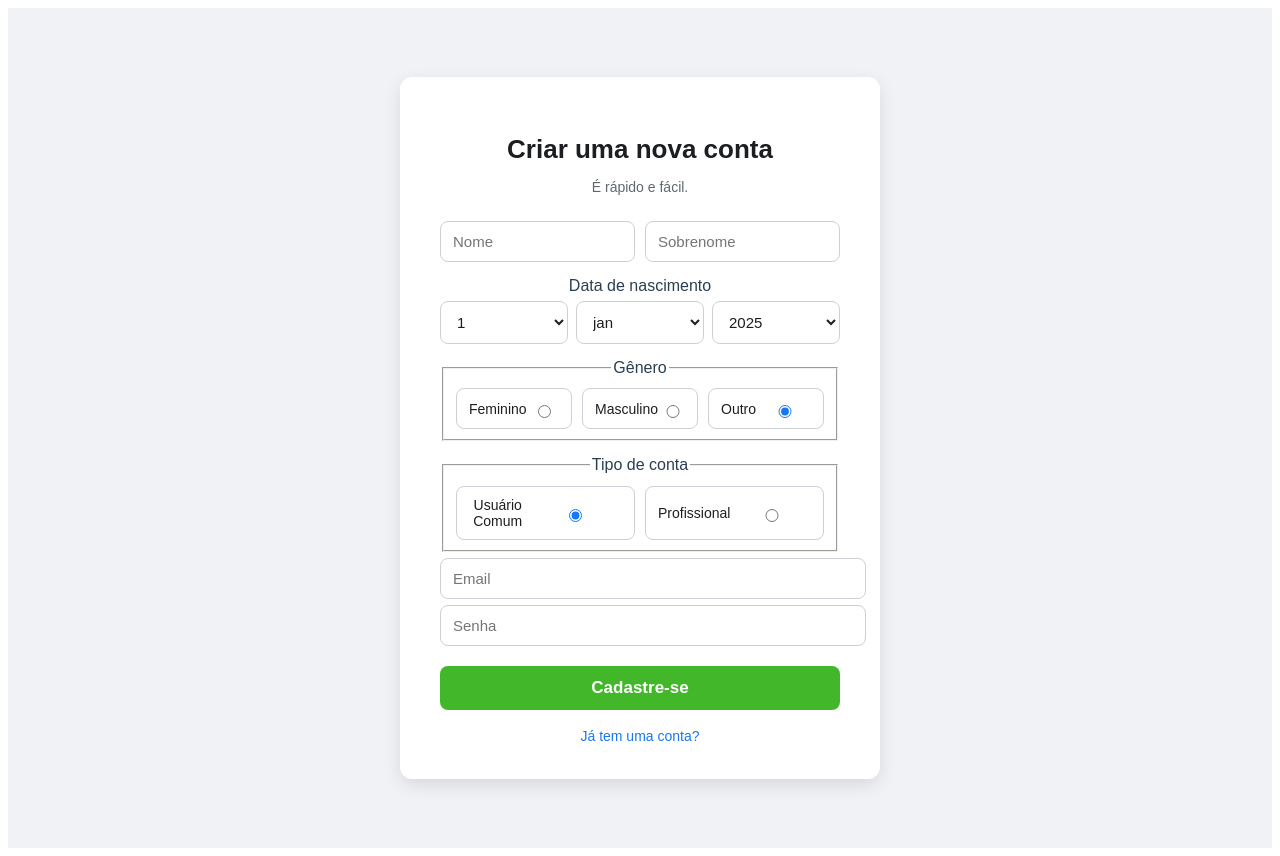
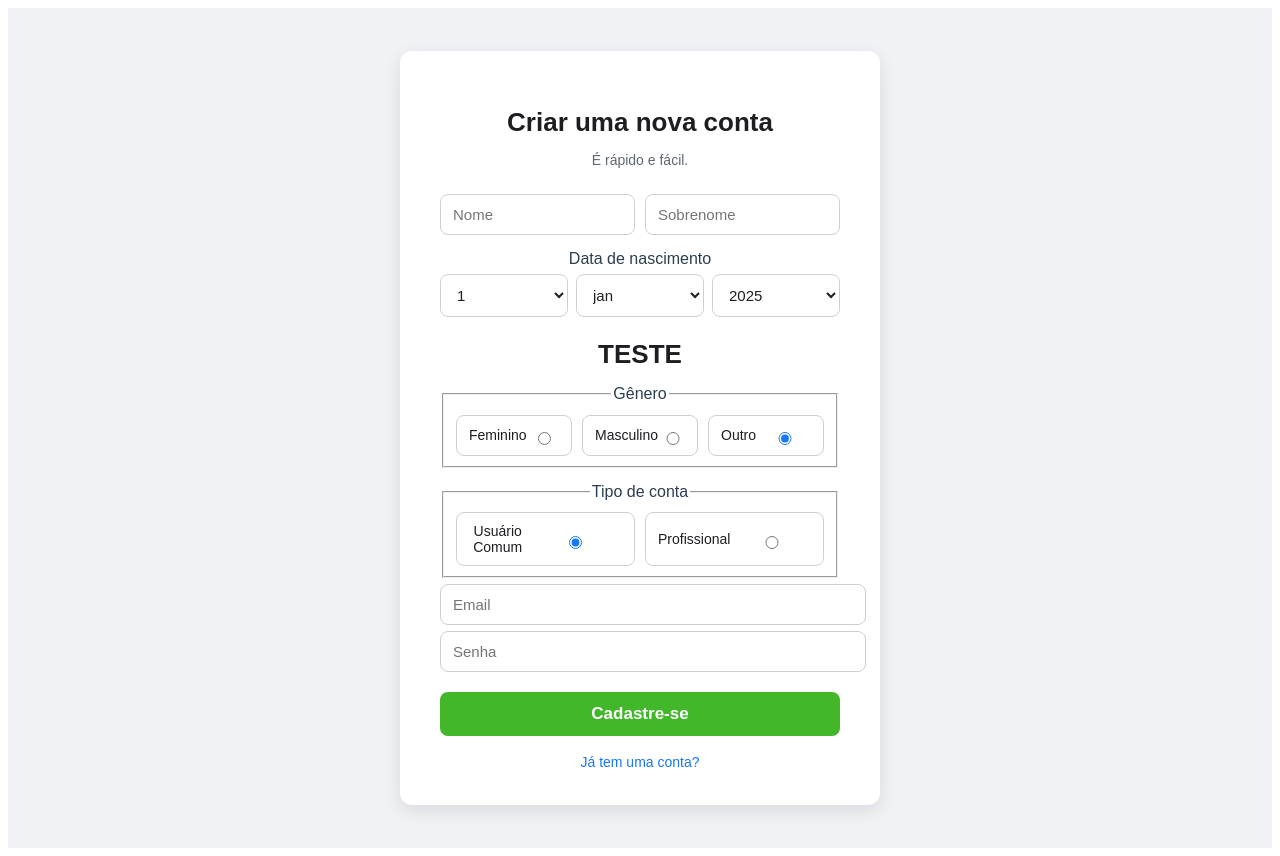
Before and after one commit to Danielsalesds/acesseWay-FrontEnd-Vue, a Vue app: page /Signup in a window 1280 px wide. Built offline with nearby package versions, Linux system fonts and the light colour scheme.

Commit message:
feature: ajuste no stayle de form

```diff
--- a/src/views/SignupView.vue
+++ b/src/views/SignupView.vue
@@ -31,7 +31,7 @@
             </select>
           </div>
         </div>
-
+          <h2>TESTE</h2>
         <!-- Gênero -->
         <fieldset class="gender">
           <legend>Gênero</legend>
```
